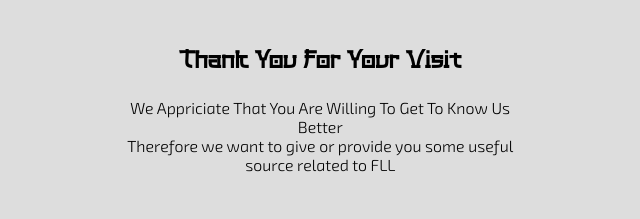
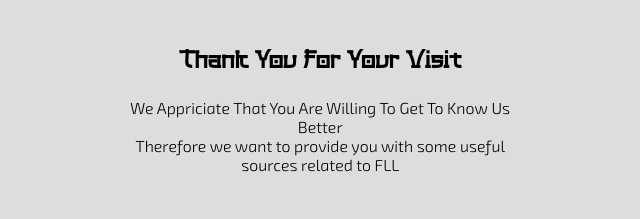
Before and after one commit to H1ruka/y-tech, a plain HTML site: page index.html in a window 1280 px wide. Shown: the part 803-1022 px from the top of the page, 320-960 px from the left. Drawn offline with Linux system fonts and the light colour scheme.

Commit message:
html word corrections

```diff
--- a/index.html
+++ b/index.html
@@ -60,7 +60,7 @@
             <img src="./img/cherry-blossom.png" alt="" class="sakura-flower" id="sakura-3">
             <h2 class="heading">Thank You For Your Visit</h2>
             <p>We Appriciate That You Are Willing To Get To Know Us Better</p>
-            <p>Therefore we want to give or provide you some useful source related to FLL</p>
+            <p>Therefore we want to provide you with some useful sources related to FLL</p>
             <div class="source-buttons">
                 <button onclick="downloadFile()">Download</button>
                 <a href="https://education.theiet.org/first-lego-league-programmes/challenge/about-first-lego-league-challenge/robot-design/" target="_blank">Robot Design</a>
```
